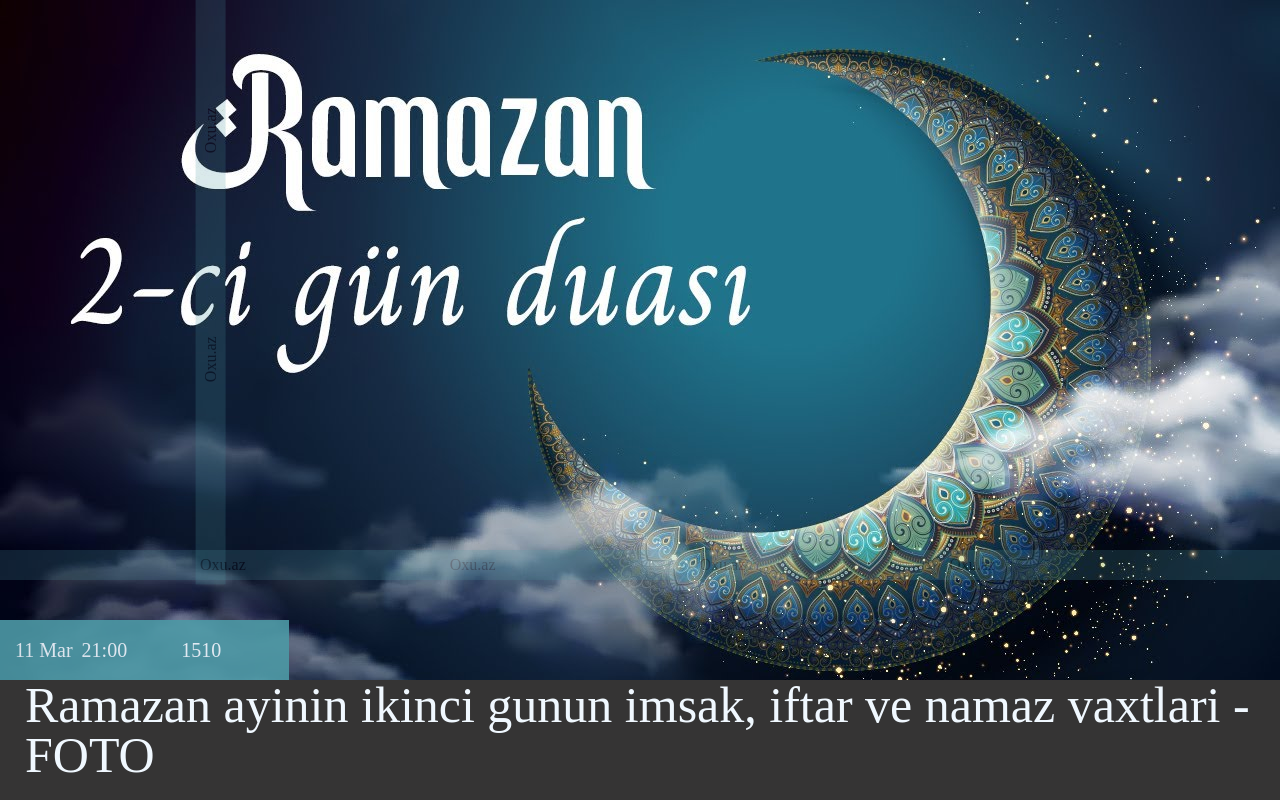
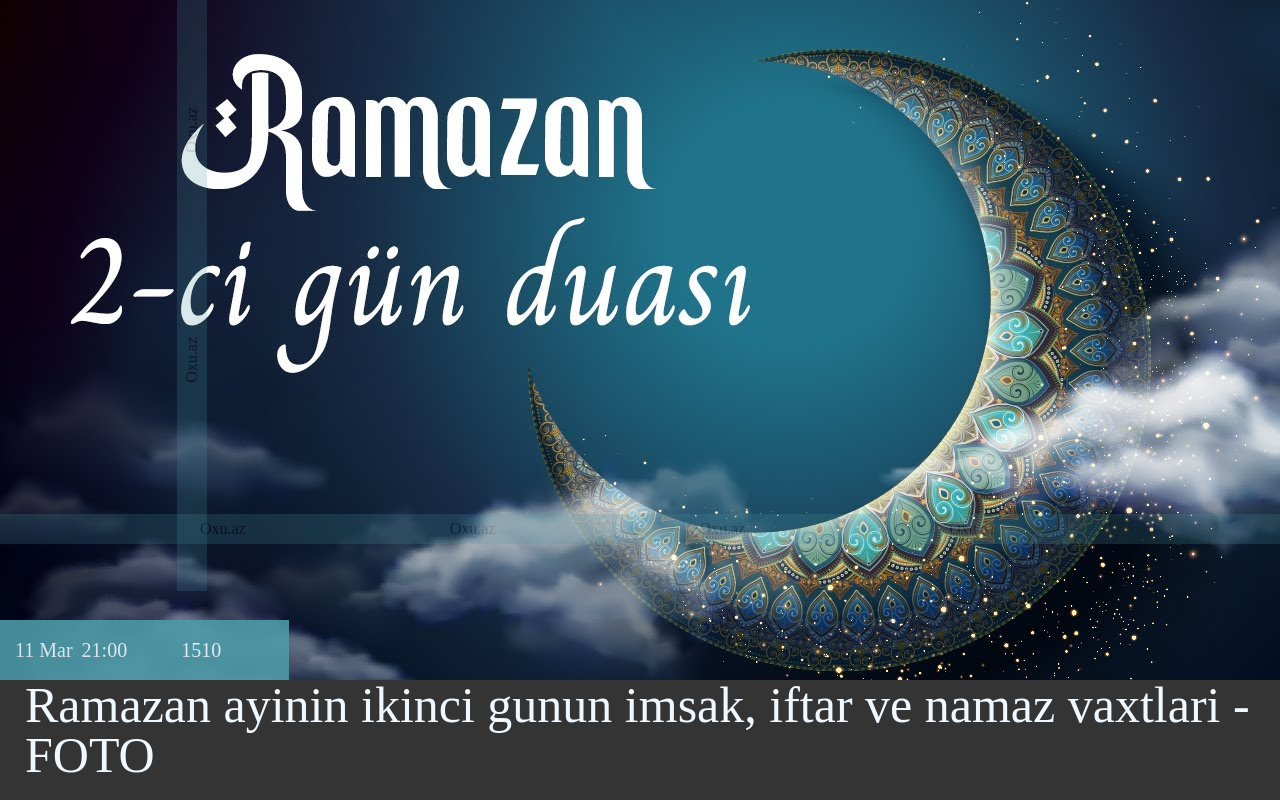
Before and after one commit to ElmarQarayev1/FrontPosition, a plain HTML site: page task1/index.html in a window 1280 px wide. Drawn offline with nearby package versions, Linux system fonts and the light colour scheme.

Commit message:
duzelis edildi

```diff
--- a/task1/css/index.css
+++ b/task1/css/index.css
@@ -42,23 +42,23 @@
 }
 .ramazanpic .oxu{
     position: absolute;
-    width: 89%;
-    right: 500px;
+    width: 90%;
+    right: 40%;
     text-align: center;
     background-color: rgb(77, 153, 166);
     opacity: 0.2;
-    transform: rotate(90deg);
+     rotate:90deg;
 }
 .ramazanpic .oxu h1{
     padding: 7px 90px;
     display: inline-block;
-    transform:rotate(180deg)
+    rotate:180deg;
 }
 .ramazanpic .oxu1{
     position: absolute;
     padding: 7px 0px;
     width: 100%;
-    bottom: 100px;
+    bottom: 20%;
     left: 0;
     background-color: rgb(77, 153, 166);
     opacity: 0.2;
--- a/task2/css/index.css
+++ b/task2/css/index.css
@@ -47,7 +47,7 @@
             font-weight: 1000;
         }
         .text{
-            padding-top: 80px;
+            padding-top: 5%;
             text-align: center;
         }
         .text h1{
```
Also changed, not shown: 2 other files.
